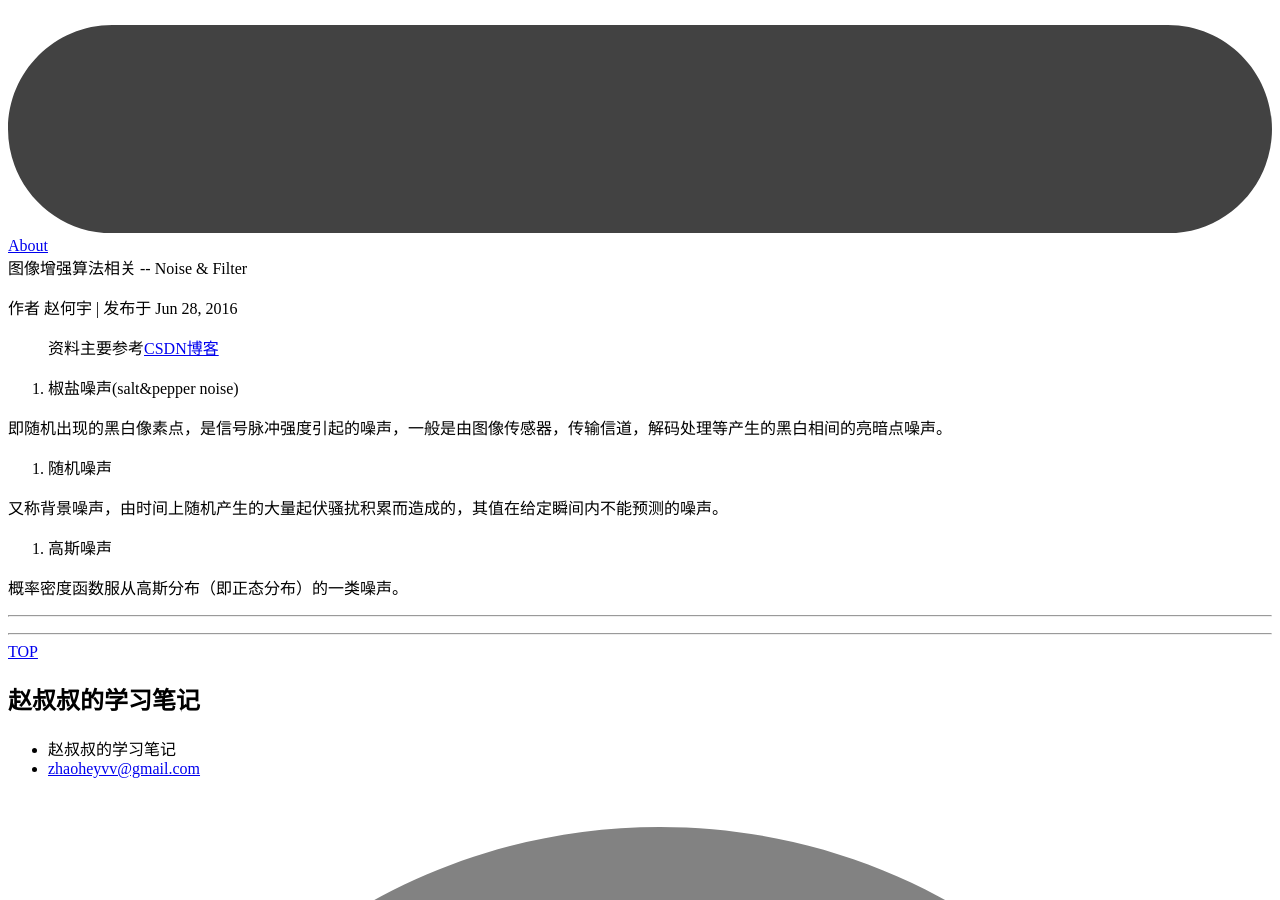
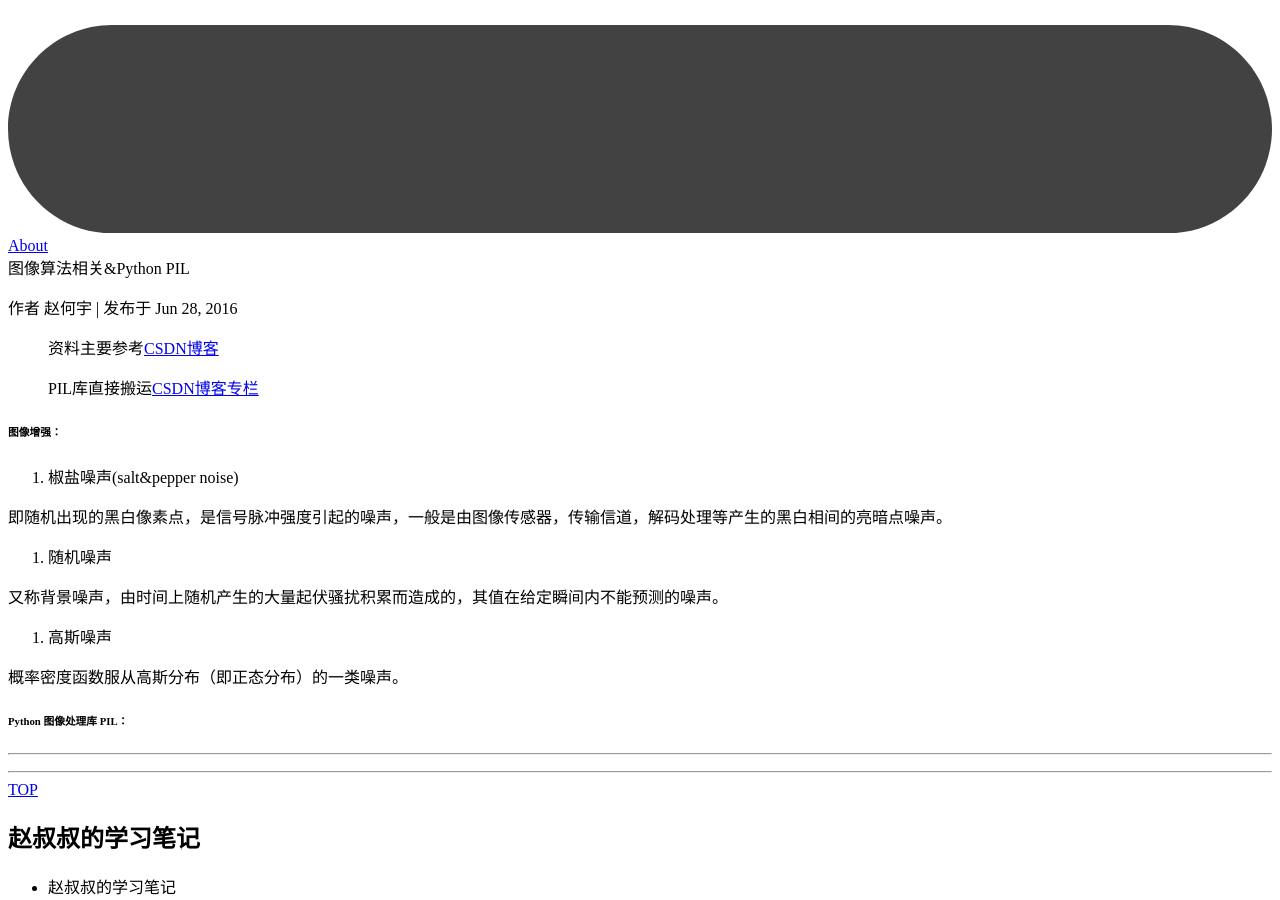
Before and after one commit to zhaoheyv/shit, a Jekyll site: the page built from _posts/2016-06-28-image.md, in a window 1280 px wide and 900 px high, scrolled down 852 px. Built offline with Jekyll 4.4.1, drawn with Linux system fonts in a browser that asks for light colours; nearby versions of some CDN libraries; comment, search, counter and statistics services are not loaded.

Commit message:
update image
这玩意好像不是很难

```diff
--- a/_posts/2016-06-28-image-noise.md
+++ b/_posts/2016-06-28-image.md
@@ -1,10 +1,14 @@
 ---
 layout: post
-title : 图像增强算法相关 -- Noise &  Filter
+title : 图像算法相关&Python PIL
 author: 赵何宇
 ---
 
 > 资料主要参考[CSDN博客](http://blog.csdn.net/sunmc1204953974/article/details/50622940)
+
+> PIL库直接搬运[CSDN博客专栏](http://blog.csdn.net/column/details/pythonpil.html)
+
+###### 图像增强：
 
 1. 椒盐噪声(salt&pepper noise)
 
@@ -17,3 +21,5 @@ author: 赵何宇
 3. 高斯噪声
 
 概率密度函数服从高斯分布（即正态分布）的一类噪声。
+
+###### Python 图像处理库 PIL：
```
